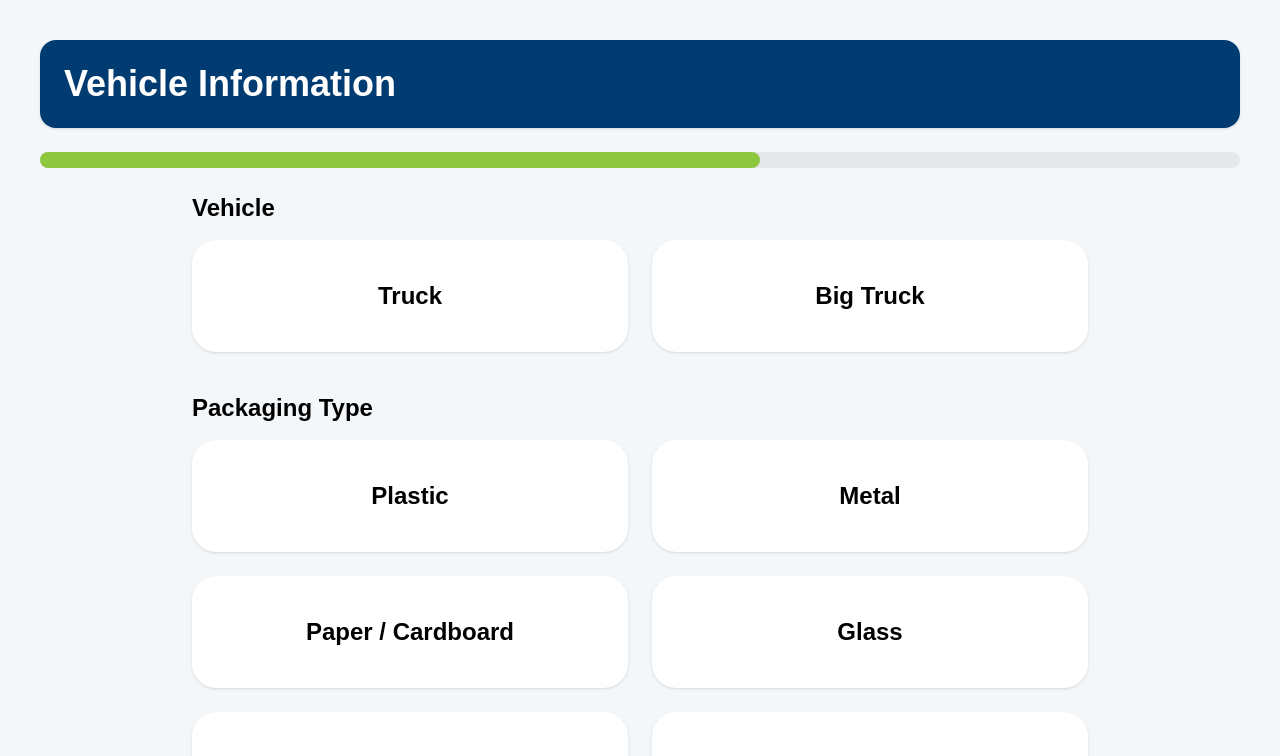
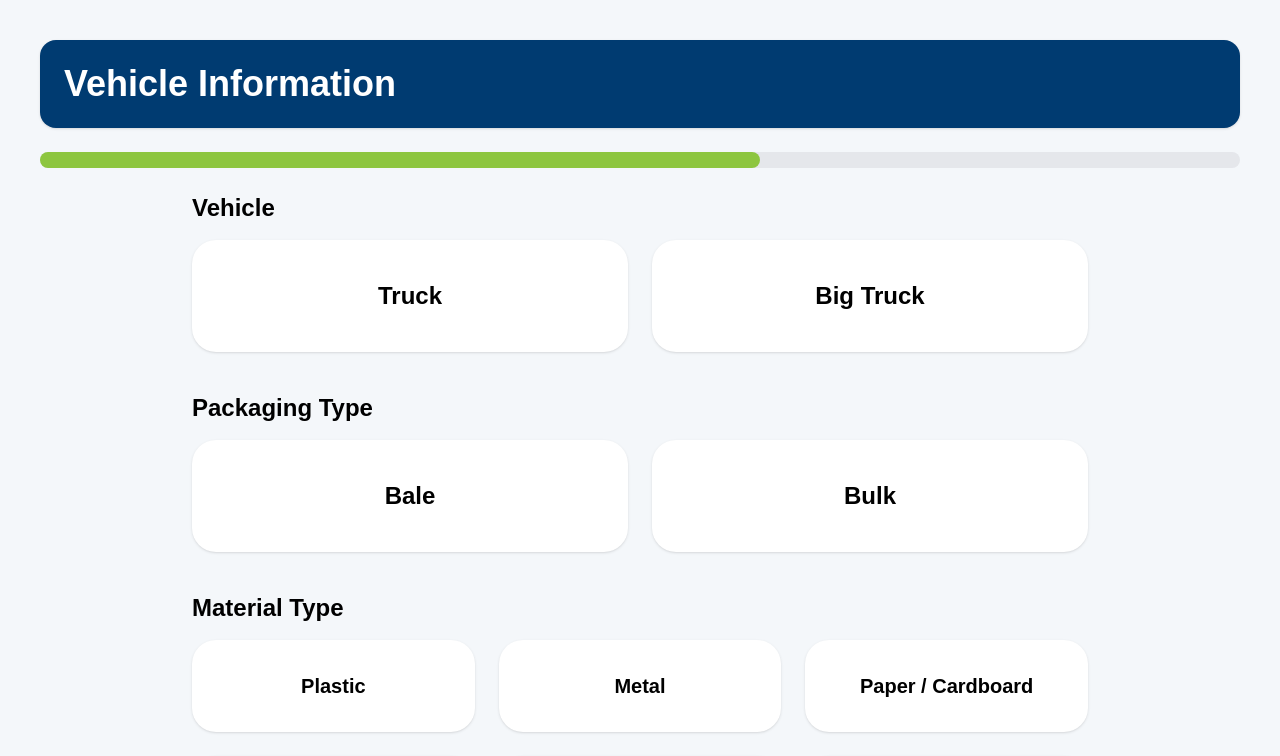
Before and after one commit to Vincent-12156/Paprec, a React (Vite) app: page /vehicle in a window 1280 px wide. Shown: the top 756 px of the page. Built offline with nearby package versions, Linux system fonts and the light colour scheme.

Commit message:
Fix dicts

```diff
--- a/src/pages/VehiclePage.jsx
+++ b/src/pages/VehiclePage.jsx
@@ -58,7 +58,7 @@ export default function VehiclePage() {
         <h2 className="text-2xl font-bold mb-4">Packaging Type</h2>
 
         <div className="grid grid-cols-2 gap-6 mb-10">
-          {merchandiseOptions.map((m) => (
+          {["Bale", "Bulk"].map((m) => (
             <button
               key={m}
               onClick={() => setMerchandise(m)}
```
